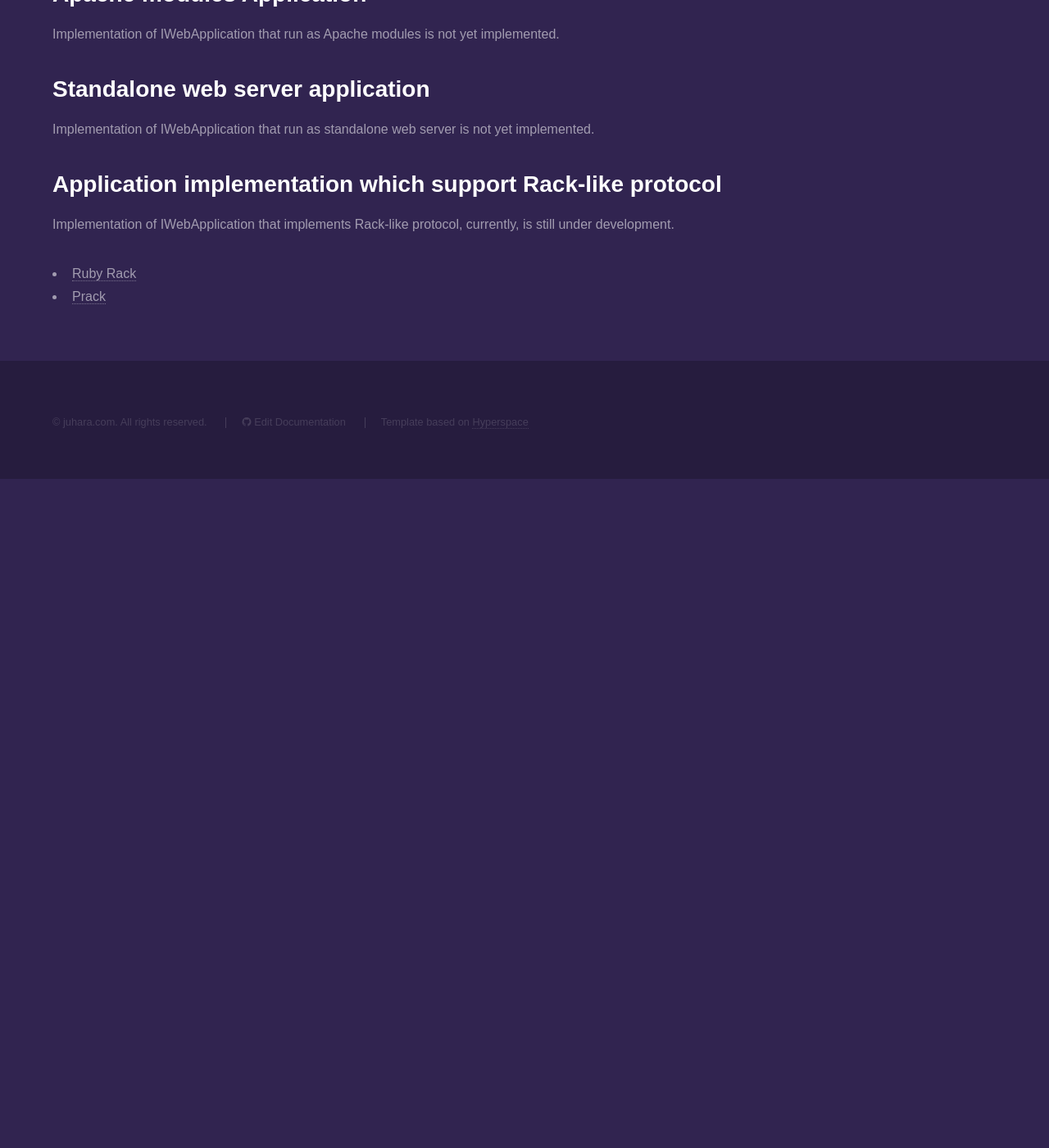
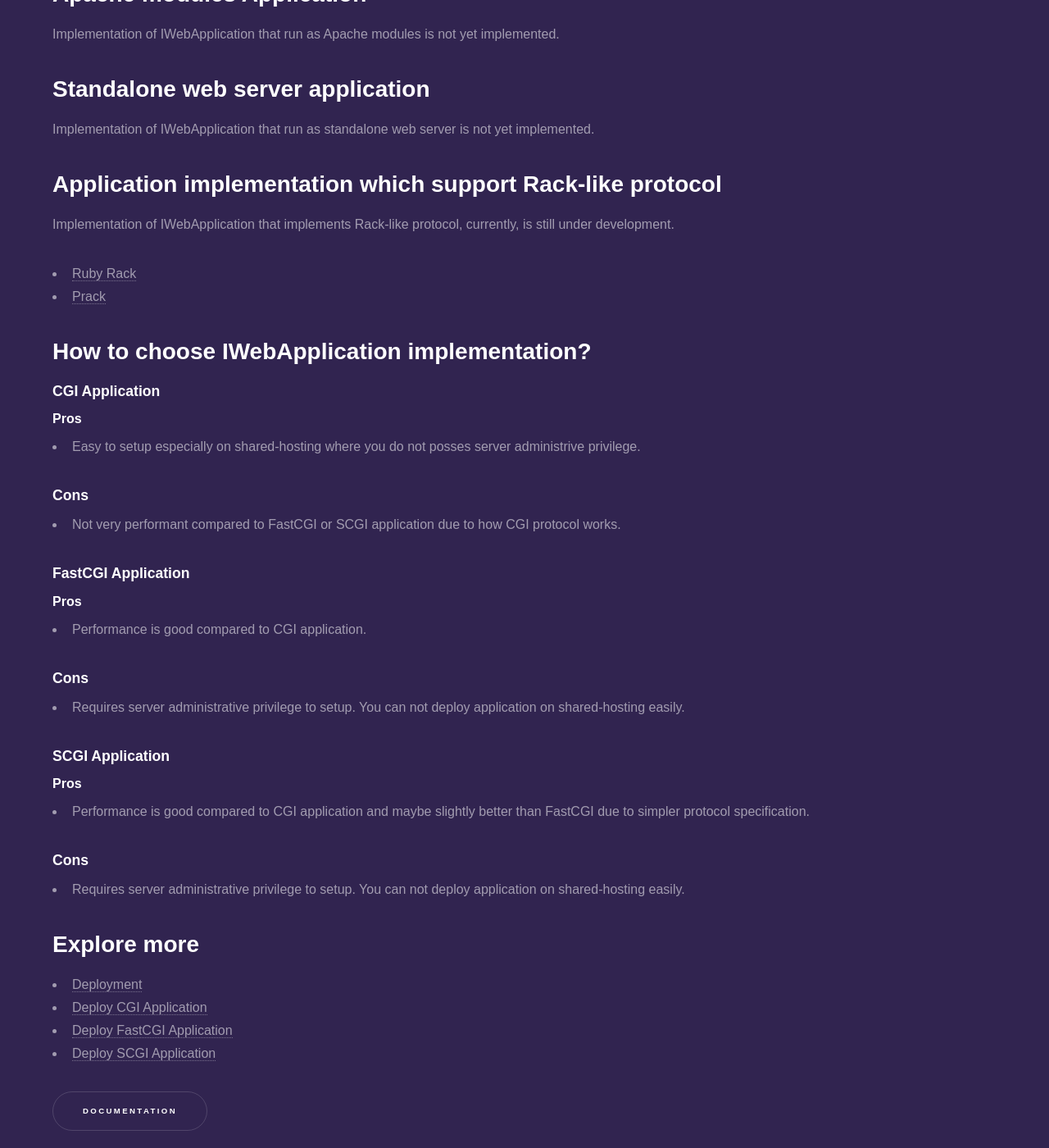
Before and after one commit to fanoframework/fanoframework.github.io, a Jekyll site: the page built from working-with-application/index.md, in a window 1280 px wide and 1400 px high, scrolled down 3620 px. Shown: the whole window at 82% size. Built offline with Jekyll 4.4.1, drawn with Linux system fonts in a browser that asks for light colours; our own code applies the rules of GitHub Pages for plain Markdown files; before the commit the page ends 4204 px from its top, so only the background shows below that.

Commit message:
add content on how to choose correct IWebApplication implementation

```diff
--- a/working-with-application/index.md
+++ b/working-with-application/index.md
@@ -143,3 +143,47 @@ Implementation of IWebApplication that implements Rack-like protocol, currently,
 
 - [Ruby Rack](https://rack.github.io/)
 - [Prack](https://github.com/piradoiv/Prack)
+
+## How to choose IWebApplication implementation?
+
+### CGI Application
+
+#### Pros
+
+- Easy to setup especially on shared-hosting where you do not posses server administrive privilege.
+
+### Cons
+
+- Not very performant compared to FastCGI or SCGI application due to how CGI protocol works.
+
+### FastCGI Application
+
+#### Pros
+
+- Performance is good compared to CGI application.
+
+### Cons
+
+- Requires server administrative privilege to setup. You can not deploy application on shared-hosting easily.
+
+### SCGI Application
+
+#### Pros
+
+- Performance is good compared to CGI application and maybe slightly better than
+FastCGI due to simpler protocol specification.
+
+### Cons
+
+- Requires server administrative privilege to setup. You can not deploy application on shared-hosting easily.
+
+## Explore more
+
+- [Deployment](/deployment)
+- [Deploy CGI Application](/deployment/cgi)
+- [Deploy FastCGI Application](/deployment/fastcgi)
+- [Deploy SCGI Application](/deployment/scgi)
+
+<ul class="actions">
+    <li><a href="/documentation" class="button">Documentation</a></li>
+</ul>
```
Also changed, not shown: working-with-controllers/index.md (+6 -0 lines), working-with-models/index.md (+9 -0 lines).
